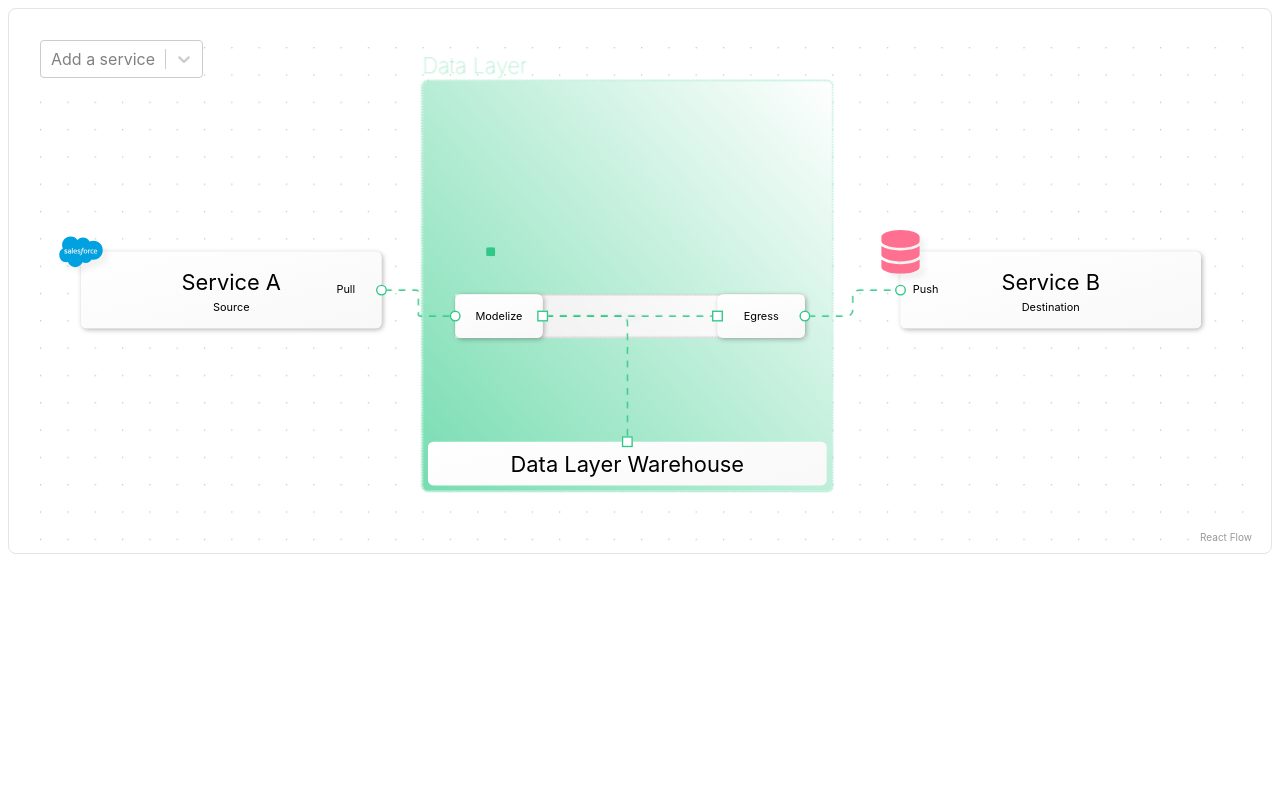
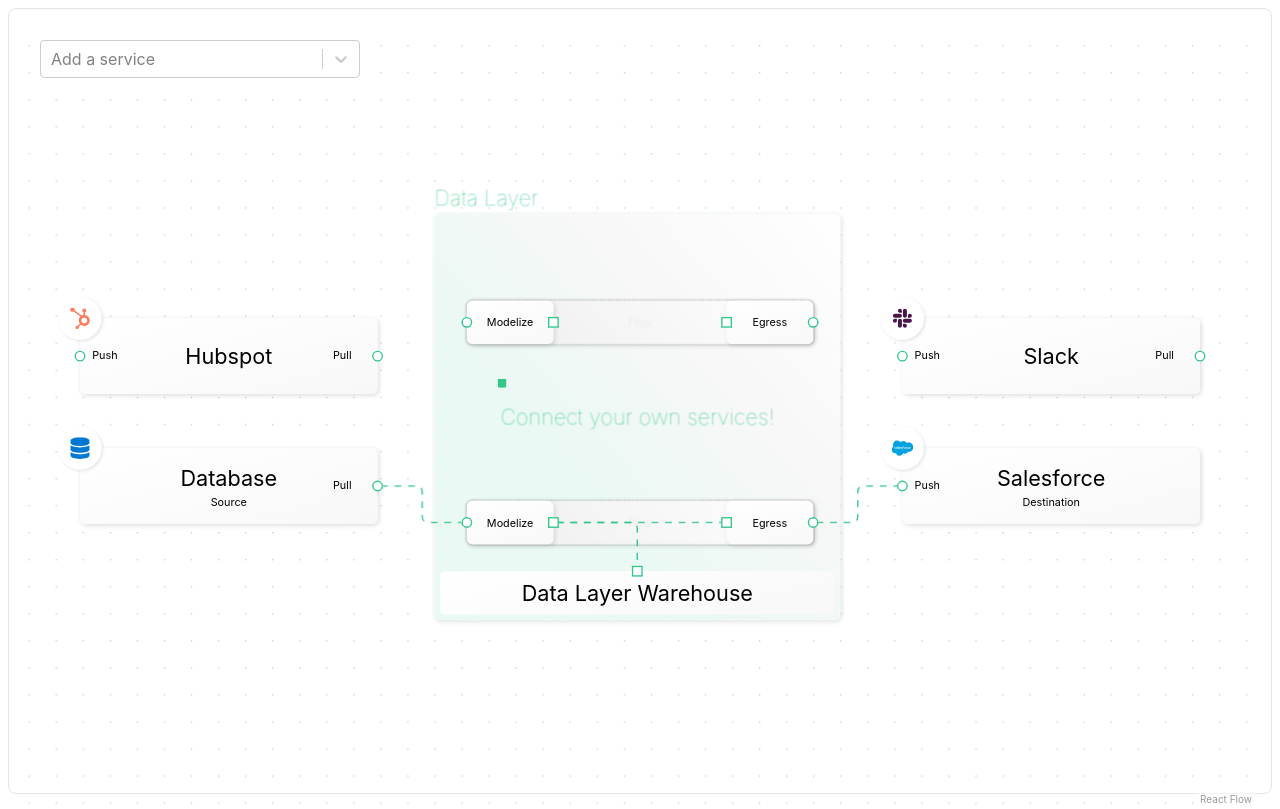
Before and after one commit to savages-corp/data-layer-viewer, a React (Vite) app: page / in a window 1280 px wide. Built offline with nearby package versions, Linux system fonts and the light colour scheme.

Commit message:
Add more services & example broken service

```diff
--- a/index.html
+++ b/index.html
@@ -20,7 +20,7 @@
       .container {
           border: 1px solid #e1e4e8;
           border-radius: 8px;
-          height: 68vh;
+          height: 98vh;
           margin: 0;
           padding: 0;
       }
@@ -29,7 +29,7 @@
           padding-left: 16px;
           padding-right: 16px;
           padding-top: 16px;
-          height: 96%;
+          height: 100%;
           margin: 0;
       }
     </style>
--- a/src/App.css
+++ b/src/App.css
@@ -2,7 +2,7 @@
   --xy-edge-stroke-default: #31c787;
   --xy-edge-stroke-width-default: 1;
   --xy-edge-stroke-selected-default: #4d5553;
-  --xy-connectionline-stroke-default: #b1b1b7;
+  --xy-connectionline-stroke-default: #31c787;
   --xy-connectionline-stroke-width-default: 1;
   --xy-attribution-background-color-default: rgba(255, 255, 255, 0.5);
   --xy-minimap-background-color-default: #fff;
@@ -34,6 +34,12 @@
   --xy-custom-border-radius-default: 4px;
 }
 
+.icon {
+  display: flex;
+  align-items: center;
+  justify-content: center;
+}
+
 /* Selected node styling */
 .selected {
   box-shadow: 2px 2px 2px 2px rgba(0, 0, 0, 0.08);
@@ -41,11 +47,12 @@
 
 /* Global node styling */
 .react-flow__node-default,
+.react-flow__node-container,
 .react-flow__node-service,
 .react-flow__node-stage {
   border-radius: var(--xy-custom-border-radius-default);
   transition: box-shadow .15s ease-out;
-  box-shadow: 1px 1px 4px 0px rgba(0, 0, 0, 0.3);
+  box-shadow: 1px 1px 4px 0px rgba(0, 0, 0, 0.15);
 }
 
 .react-flow__node-default.draggable:hover,
@@ -53,7 +60,8 @@
 .react-flow__node-service.draggable:hover,
 .react-flow__node-stage.draggable:hover,
 .react-flow__node-warehouse.draggable:hover {
-  box-shadow: 4px 4px 8px 0px rgba(0, 0, 0, 0.1);
+  box-shadow: 4px 4px 0px 0px rgba(0, 0, 0, 0.05);
+  outline: 1px solid var(--xy-custom-edge-stroke-inactive);
 }
 
 .react-flow__node-container-contents {
@@ -62,7 +70,7 @@
   border-radius: var(--xy-custom-border-radius-default);
   backdrop-filter: blur(4px);
   background: linear-gradient(48deg, #eee, #fff);
-  outline: 1px dotted #aaa;
+  outline: 1px dotted var(--xy-custom-edge-stroke-inactive);
   display: flex;
   flex-direction: column;
   align-items: center;
@@ -110,8 +118,8 @@
   flex-direction: column;
   align-items: center;
   justify-content: center;
-  max-width: 200px;
   min-width: 200px;
+  min-height: 36px;
 }
 
 .react-flow__node-service-contents--error-service-pull,
@@ -127,11 +135,14 @@
   border-color: var(--xy-custom-edge-stroke-error);
 }
 
-.react-flow__node-service .icon {
+.react-flow__node-service .react-flow__node-service-icon {
+  background: white;
+  top: -16px;
+  left: -16px;
   position: absolute;
-  top: 0;
-  left: 0;
-  filter: drop-shadow(4px 4px 2px rgba(0, 0, 0, .05));
+  padding: 8px;
+  border-radius: 100%;
+  filter: drop-shadow(1px 1px 1px rgba(0, 0, 0, .1));
 }
 
 .react-flow__node-service-subtitle {
--- a/src/App.tsx
+++ b/src/App.tsx
@@ -54,46 +54,34 @@
 
 interface ServiceOption {
   label: string
-  value: Service
+  value: string
+  service: Service
+  status?: Status
 }
 
 // The options for the select input.
 const serviceOptions: ServiceOption[] = [
-  { label: 'Database', value: Service.Database },
-  { label: 'Salesforce', value: Service.Salesforce },
+  { value: 'Broken Service', label: '(Example Broken at Modelize)', service: Service.Broken, status: Status.ErrorDataModelize },
+  { value: 'AWS', label: 'Amazon Web Services (AWS)', service: Service.Aws },
+  { value: 'Azure', label: 'Microsoft Azure', service: Service.Azure },
+  { value: 'Database', label: 'Database', service: Service.Database },
+  { value: 'GCP', label: 'Google Cloud Platform (GCP)', service: Service.Gcp },
+  { value: 'Hubspot', label: 'Hubspot', service: Service.Hubspot },
+  { value: 'Salesforce', label: 'Salesforce', service: Service.Salesforce },
+  { value: 'Slack', label: 'Slack', service: Service.Slack },
+  { value: 'Zapier', label: 'Zapier', service: Service.Zapier },
 ]
 
 // The initial state of the graph.
 const initialEdges: AppEdge[] = [
-  { id: 'pull-1', source: 'service-a', target: 'modelize-1', type: 'data', data: { shape: 'circle' } },
+  { id: 'pull-1', source: 'service-source-1', target: 'modelize-1', type: 'data', data: { shape: 'circle' } },
   { id: 'stage-1', source: 'modelize-1', target: 'egress-1', type: 'data', data: { shape: 'square' } },
-  { id: 'push-1', source: 'egress-1', target: 'service-b', type: 'data', data: { shape: 'circle' } },
+  { id: 'push-1', source: 'egress-1', target: 'service-destination-1', type: 'data', data: { shape: 'circle' } },
   { id: 'warehouse-1', source: 'modelize-1', target: 'warehouse', type: 'data', data: { shape: 'square' } },
 
 ] satisfies AppEdge[]
 
-const initialNodes: AppNode[] = [
-  {
-    id: 'service-a',
-    type: 'service',
-    position: { x: -300, y: 0 },
-    data: {
-      label: 'Service A',
-      status: Status.Success,
-      service: Service.Salesforce,
-    },
-  },
-  {
-    id: 'service-b',
-    type: 'service',
-    position: { x: 300, y: 0 },
-    data: {
-      label: 'Service B',
-      service: Service.Database,
-    },
-  },
-  // Data Layer container sub-flow
-  {
+const dataLayer: AppNode = {
   id: 'data-layer',
   type: 'container',
   position: { x: -50, y: -125 },
@@ -102,33 +90,108 @@
   data: {
     annotation: 'Data Layer',
     annotationSize: 2,
-      color: '#77ddb1',
+    label: 'Connect your own services!',
+    labelSize: 2,
+    textColor: '#31c787',
+    color: '#eaf9f3',
   },
   draggable: false,
   selectable: false,
-  },
-  // {
-  //   id: 'data-layer-label',
-  //   position: { x: -50, y: -125 },
-  //   type: 'default',
-  //   data: { label: 'Data Layer' },
-  //   parentId: 'data-layer',
-  //   extent: 'parent',
-  // },
-  {
-    id: 'data-layer-flow-1',
+}
+
+interface DataLayerFlow {
+  Flow: AppNode
+  Modelize: AppNode
+  Egress: AppNode
+}
+
+// interface DataLayer {
+//   Nodes: AppNode[]
+//   Edges: AppEdge[]
+//   Flows: DataLayerFlow[]
+// }
+
+function createFlow(id: string, x?: number, y?: number): DataLayerFlow {
+  return {
+    Flow: {
+      id: `flow-${id}`,
       type: 'container',
-    position: { x: 24, y: 156 },
+      position: { x: x || 0, y: y || 0 },
       style: { width: 256, height: 32, zIndex: -1 },
       data: {
         label: 'Flow',
         labelSize: 1,
       },
-    zIndex: -1,
       parentId: 'data-layer',
       extent: 'parent',
-    className: 'data-layer-flow',
     },
+    Modelize: {
+      id: `modelize-${id}`,
+      type: 'stage',
+      position: { x: 0, y: 0 },
+      data: { stage: Stage.Modelize },
+      parentId: `flow-${id}`,
+      extent: 'parent',
+    },
+    Egress: {
+      id: `egress-${id}`,
+      type: 'stage',
+      position: { x: 200, y: 0 },
+      data: { stage: Stage.Egress },
+      parentId: `flow-${id}`,
+      extent: 'parent',
+    },
+  }
+}
+
+const initialFlows: AppNode[] = [
+  // Expand the result of createFlow to individual nodes.
+  ...Object.values(createFlow('1', 24, 212)),
+  ...Object.values(createFlow('2', 24, 64)),
+] satisfies AppNode[]
+
+const initialNodes: AppNode[] = [
+  {
+    id: 'service-source-1',
+    type: 'service',
+    position: { x: -312, y: 48 },
+    data: {
+      label: 'Database',
+      status: Status.Success,
+      service: Service.Database,
+    },
+  },
+  {
+    id: 'service-source-2',
+    type: 'service',
+    position: { x: -312, y: -48 },
+    data: {
+      label: 'Hubspot',
+      status: Status.Success,
+      service: Service.Hubspot,
+    },
+  },
+  {
+    id: 'service-destination-1',
+    type: 'service',
+    position: { x: 296, y: 48 },
+    data: {
+      label: 'Salesforce',
+      status: Status.Success,
+      service: Service.Salesforce,
+    },
+  },
+  {
+    id: 'service-destination-2',
+    type: 'service',
+    position: { x: 296, y: -48 },
+    data: {
+      label: 'Slack',
+      status: Status.Success,
+      service: Service.Slack,
+    },
+  },
+  dataLayer,
   {
     id: 'warehouse',
     position: { x: 4, y: 264 },
@@ -141,23 +204,8 @@
     extent: 'parent',
     draggable: false,
   },
-  {
-    id: 'modelize-1',
-    position: { x: 0, y: 125 },
-    type: 'stage',
-    data: { stage: Stage.Modelize },
-    parentId: 'data-layer-flow-1',
-    extent: 'parent',
-  },
-  {
-    id: 'egress-1',
-    position: { x: 200, y: 125 },
-    type: 'stage',
-    data: { stage: Stage.Egress },
-    parentId: 'data-layer-flow-1',
-    extent: 'parent',
-  },
-
+  ...initialFlows,
+  // Data Layer container sub-flow
 ] satisfies AppNode[]
 
 export default function App(
@@ -175,6 +223,7 @@
   const [reactFlowInstance, setReactFlowInstance] = useState<ReactFlowInstance<AppNode, AppEdge>>()
   const [nodes, setNodes] = useState(initialNodes)
   const [edges, setEdges] = useState(initialEdges)
+  // const [_, setFlows] = useState(initialFlows)
 
   const edgeReconnectSuccessful = useRef(true)
 
@@ -341,6 +390,16 @@
   // Custom functionality.
   const addNode = (node: AppNode) => setNodes(nds => [...nds, node])
 
+  // const addFlow = () => {
+  //   const id = `${Date.now()}`
+  //   const newFlow = createFlow(id, 24, Math.random() * 100)
+
+  //   setFlows(flows => [...flows, newFlow.Flow])
+  //   addNode(newFlow.Flow)
+  //   addNode(newFlow.Modelize)
+  //   addNode(newFlow.Egress)
+  // }
+
   const selectService = (option: ServiceOption | null) => {
     if (!option)
       return
@@ -348,11 +407,11 @@
     addNode({
       id: `${option.value}-${Date.now()}`, // Ensure unique ID
       type: 'service',
-      position: { x: -256, y: Math.random() * 256 },
+      position: { x: -32 + Math.random() * 64, y: -256 + Math.random() * 16 },
       data: {
-        label: option.label,
-        status: Status.Success,
-        service: option.value,
+        label: option.value,
+        status: option.status || Status.Success,
+        service: option.service,
       },
     })
   }
@@ -379,7 +438,7 @@
           zoomOnScroll={!locked}
           zoomOnPinch={!locked}
         >
-          <Panel position="top-left">
+          <Panel position="top-left" style={{ width: '320px' }}>
             <Select
               placeholder="Add a service"
               options={serviceOptions}
@@ -387,6 +446,9 @@
               onChange={option => selectService(option)}
             />
           </Panel>
+          {/* <Panel position="top-right">
+            <button onClick={addFlow}>Add Flow</button>
+          </Panel> */}
           <Background
             variant={BackgroundVariant.Dots}
           />
--- a/src/components/Common/Icon.tsx
+++ b/src/components/Common/Icon.tsx
@@ -2,7 +2,10 @@
 import type { IconType } from 'react-icons'
 import React from 'react'
 
-import { FaDatabase, FaSalesforce } from 'react-icons/fa6'
+import { DiGoogleCloudPlatform } from 'react-icons/di'
+import { FaAws, FaDatabase, FaHubspot, FaLinkSlash, FaSalesforce, FaSlack, FaWarehouse } from 'react-icons/fa6'
+import { TbBrandZapier } from 'react-icons/tb'
+import { VscAzure } from 'react-icons/vsc'
 
 interface IconProps extends React.SVGProps<SVGElement> {
   variant?: Service
@@ -11,27 +14,38 @@
 }
 
 const iconMap: Record<string, IconType> = {
+  aws: FaAws,
+  azure: VscAzure,
+  broken: FaLinkSlash,
   database: FaDatabase,
+  gcp: DiGoogleCloudPlatform,
+  hubspot: FaHubspot,
   salesforce: FaSalesforce,
+  slack: FaSlack,
+  warehouse: FaWarehouse,
+  zapier: TbBrandZapier,
   // ...other icons can be added here
 }
 
 const colorMap: Record<string, string> = {
-  database: '#ff7090',
+  aws: '#ee8421',
+  azure: '#0078d4',
+  bomb: '#333',
+  database: '#0078d4',
+  gcp: '#333',
+  hubspot: '#ff7a59',
   salesforce: '#00a1e0',
+  slack: '#4a154b',
+  warehouse: '#333',
+  zapier: '#ff4a00',
   // ...other colors can be added here
 }
 
 export const Icon: React.FC<IconProps> = ({ color = '', variant = 'database', size = 16, ...svgProps }) => {
   const SpecificIcon = iconMap[variant] || FaSalesforce
 
-  const style = {
-    marginTop: `-${size / 2}px`,
-    marginLeft: `-${size / 2}px`,
-  }
-
   return (
-    <div className="icon" style={style}>
+    <div className="icon">
       <SpecificIcon color={color || colorMap[variant]} size={size} {...svgProps} />
     </div>
   )
--- a/src/components/Nodes/ContainerNode.tsx
+++ b/src/components/Nodes/ContainerNode.tsx
@@ -7,6 +7,7 @@
 export type ContainerNode = Node<
   {
     color?: string
+    textColor?: string
     annotation?: string
     annotationAlignment?: 'left' | 'center' | 'right'
     annotationSide?: 'top' | 'bottom'
@@ -21,8 +22,8 @@
 
 export function ContainerNodeComponent({ data }: NodeProps<ContainerNode>) {
   const containerStyle = {
-    background: data.color && `linear-gradient(48deg, ${data.color}, #ffffff)`,
-    color: data.color,
+    background: data.color && `linear-gradient(48deg, ${data.color}, ${data.color}, #f8f8f8,  #ffffff)`,
+    color: data.textColor || data.color,
     outlineColor: data.color && data.color,
     outlineStyle: data.outlineStyle,
     position: 'relative', // added to position annotation relative to container
--- a/src/components/Nodes/ServiceNode.tsx
+++ b/src/components/Nodes/ServiceNode.tsx
@@ -4,7 +4,7 @@
 
 import { Status } from '@/types/status'
 import { Handle, Position, useNodeConnections, useNodesData, useReactFlow } from '@xyflow/react'
-import { useEffect, useMemo, useState } from 'react'
+import { useEffect, useState } from 'react'
 import { Icon } from '../Common/Icon'
 
 /*
@@ -72,7 +72,9 @@
 
   return (
     <div className={`react-flow__node-service-contents react-flow__node-service-contents-${isSource ? 'source' : ''}${isDestination ? 'destination' : ''}-${data.status && String(data.status).toLowerCase().replace(/_/g, '-')}`}>
-      <Icon size={32} variant={data.service} color={data.color} />
+      <div className="react-flow__node-service-icon">
+        <Icon size={16} variant={data.service} color={data.color} />
+      </div>
       <div>{data.label}</div>
       { (isSource) && <span className="react-flow__node-service-subtitle">Source</span> }
       { (isDestination) && <span className="react-flow__node-service-subtitle">Destination</span> }
@@ -81,7 +83,7 @@
         position={Position.Left}
         id="push"
         style={{ visibility: isSource ? 'hidden' : 'visible' }}
-        isConnectable={!isDestination}
+        // isConnectable={!isDestination}
       >
         <div style={{ fontSize: 8, marginLeft: 12, lineHeight: 0.5 }}>Push</div>
       </Handle>
--- a/types/service.ts
+++ b/types/service.ts
@@ -1,4 +1,11 @@
 export enum Service {
+  Aws = 'aws',
+  Azure = 'azure',
+  Broken = 'broken',
+  Database = 'database',
+  Gcp = 'gcp',
+  Hubspot = 'hubspot',
   Salesforce = 'salesforce',
-  Database = 'database',
+  Slack = 'slack',
+  Zapier = 'zapier',
 }
```
Lines whose indentation alone changed are shown as unchanged.
